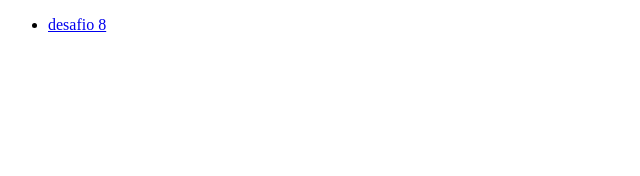
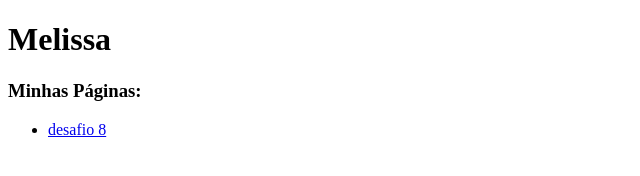
Before and after one commit to Melissabezerra/MelissaBezerra-, a plain HTML site: page index.html in a window 1280 px wide. Shown: the whole page, without its empty margins (0-640 px from the left). Drawn offline with Linux system fonts and the light colour scheme.

Commit message:
Update index.html

```diff
--- a/index.html
+++ b/index.html
@@ -7,6 +7,8 @@ contente="width=device-width, initialscale=1">
 <title> Challenge </title>
 </head>
 <body>
+ <h1>Melissa</h1>
+ <h3>Minhas Páginas:</h3>
  <ul>
 <li><a href="index_melissa.html">desafio 8 </a></li>
 </ul>
```
